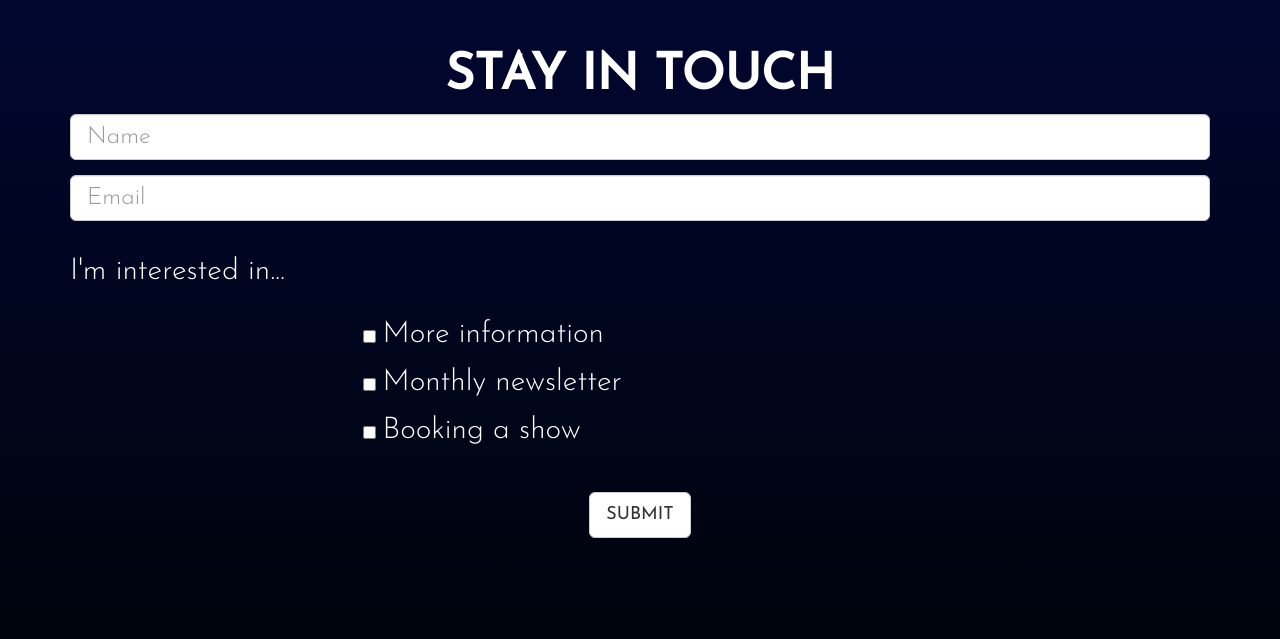
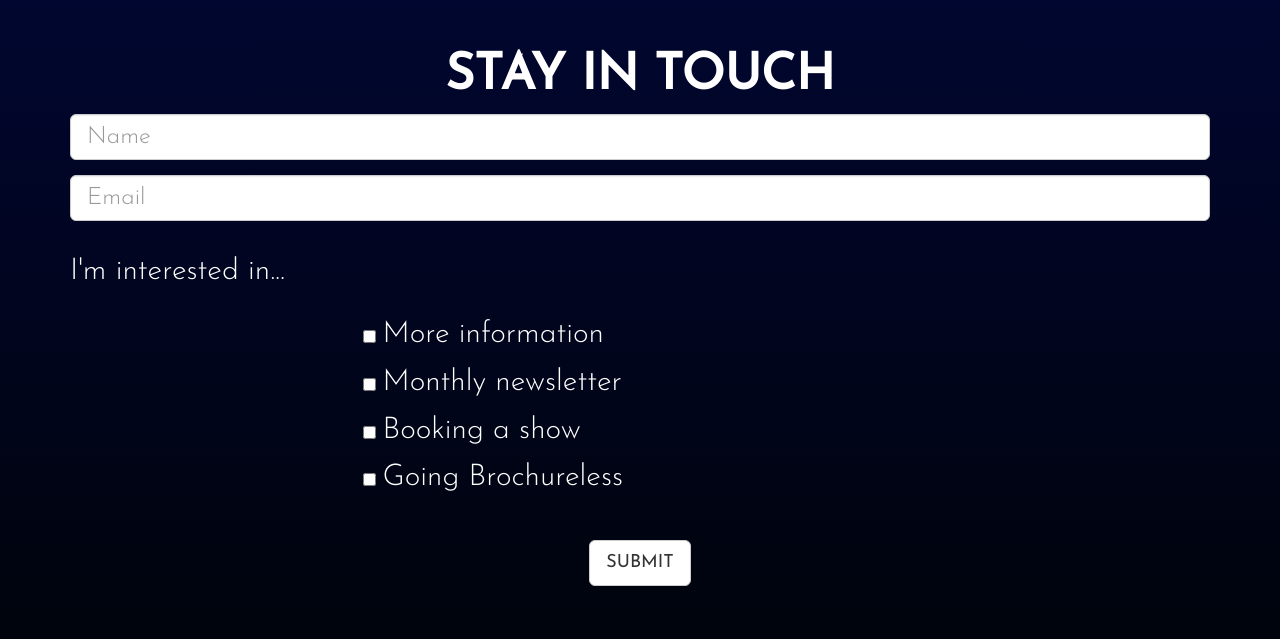
Before and after one commit to dio4web/DIO, a PHP site: page / in a window 1280 px wide. Shown: the part 5682-6321 px from the top of the page. Run offline with PHP 8.4, Linux system fonts and the light colour scheme; some libraries are stand-ins or nearby versions.

Commit message:
Added "go brochureless" checkbox to form

```diff
--- a/Brochure/connect.php
+++ b/Brochure/connect.php
@@ -17,6 +17,7 @@
   $body .= "\n      More information: [" . $_POST['more-info'] . "]";
   $body .= "\n      Monthly newsletter: [" . $_POST['newsletter'] . "]";
   $body .= "\n      Booking a show: [" . $_POST['booking'] . "]";
+  $body .= "\n      Going Brochureless: [" . $_POST['brochureless'] . "]";
 
   $headers = array(
       'From' => $from,
--- a/Brochure/index.php
+++ b/Brochure/index.php
@@ -378,7 +378,15 @@
 										Booking a show
 									</label>
 								</div>
+
+								<div class="checkbox">
+									<label>
+										<input type="checkbox" name="brochureless" value="Yes">
+										Going Brochureless
+									</label>
+								</div>
 							</div><!-- row -->
+
 						</div><!-- col-md-6 col-md-offset-3 -->
 
 						<input class="btn btn-default btn-lg uppercase" type="submit" value="Submit">
```
